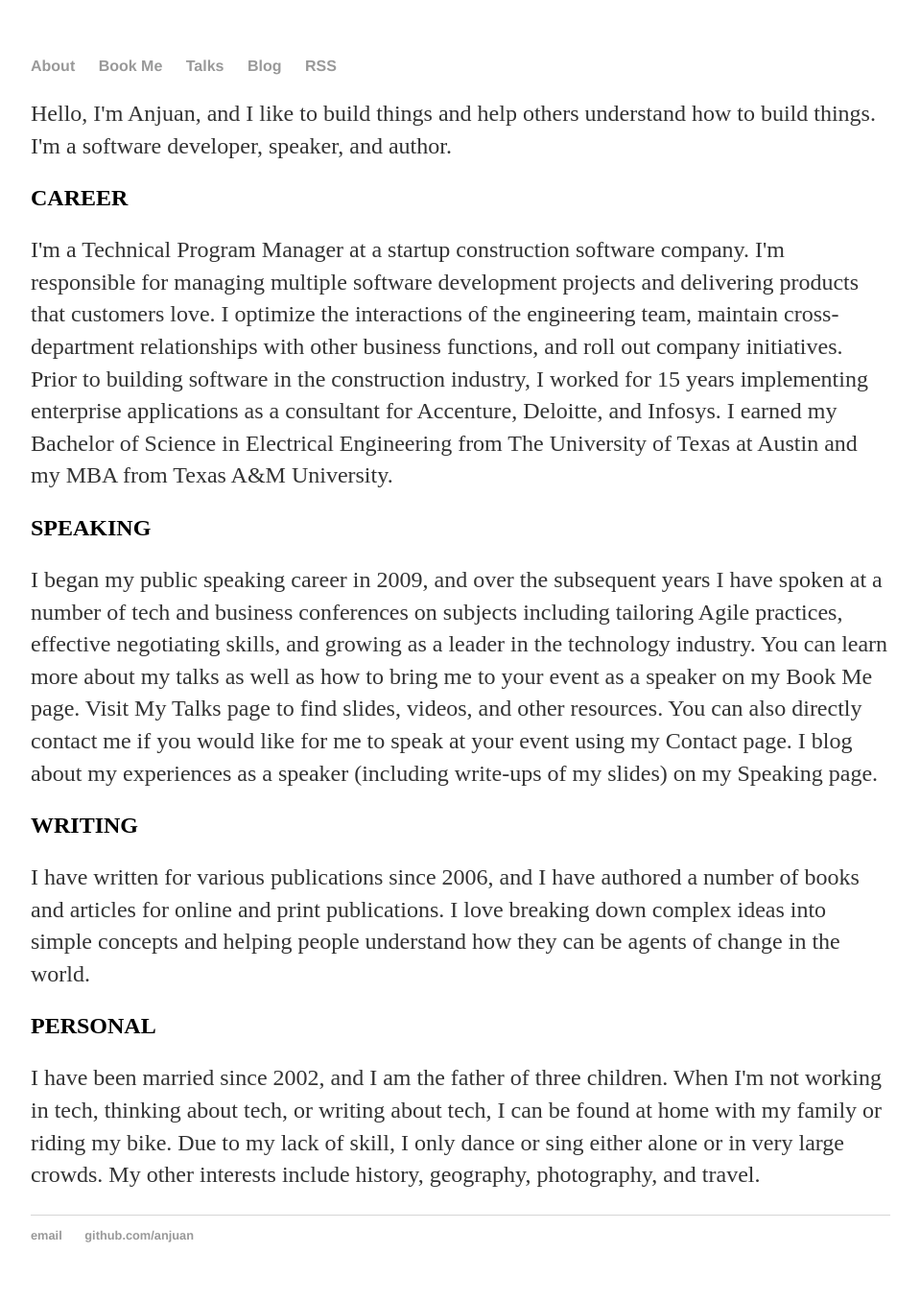
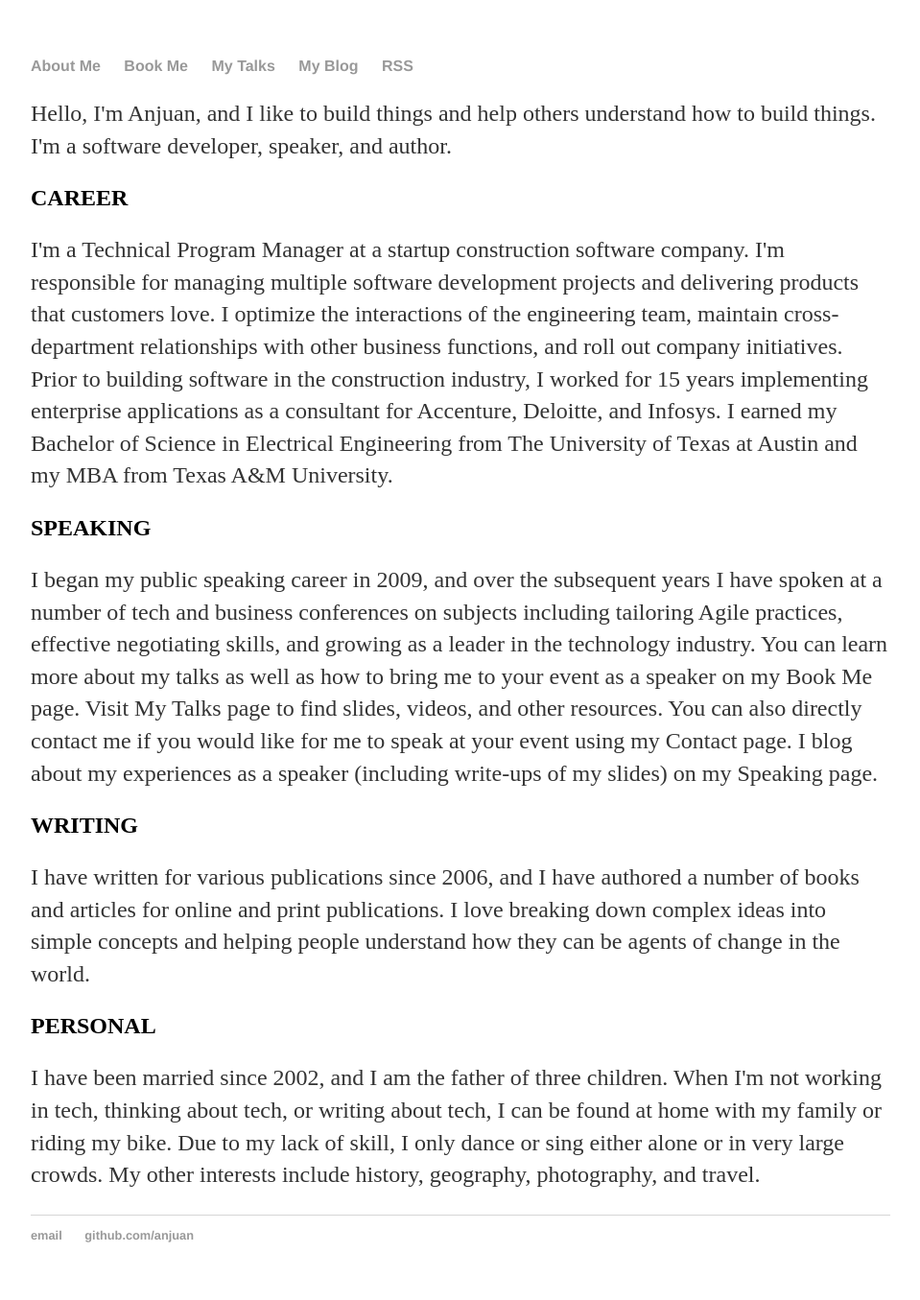
Before and after one commit to CharlyB123/old.anjuan.github.io, a Jekyll site: the page built from index.html, in a window 1280 px wide. Shown: the whole page at 96% size, without its empty margins (160-1119 px from the left). Built offline with Jekyll 4.4.1, drawn with Linux system fonts in a browser that asks for light colours.

```diff
--- a/_layouts/default.html
+++ b/_layouts/default.html
@@ -8,10 +8,10 @@
 		<body>
 			<nav>
 	    		<ul>
-	        		<li><a href="/">About</a></li>
+	        		<li><a href="/">About Me</a></li>
 		        	<li><a href="/bookings">Book Me</a></li>
-	        		<li><a href="/talks">Talks</a></li>
-	        		<li><a href="/blog">Blog</a></li>
+	        		<li><a href="/talks">My Talks</a></li>
+	        		<li><a href="/blog">My Blog</a></li>
 				<li><a href="http://anjuan.github.io/blog/atom.xml">RSS</a><li>
 	    		</ul>
 			</nav>
```
